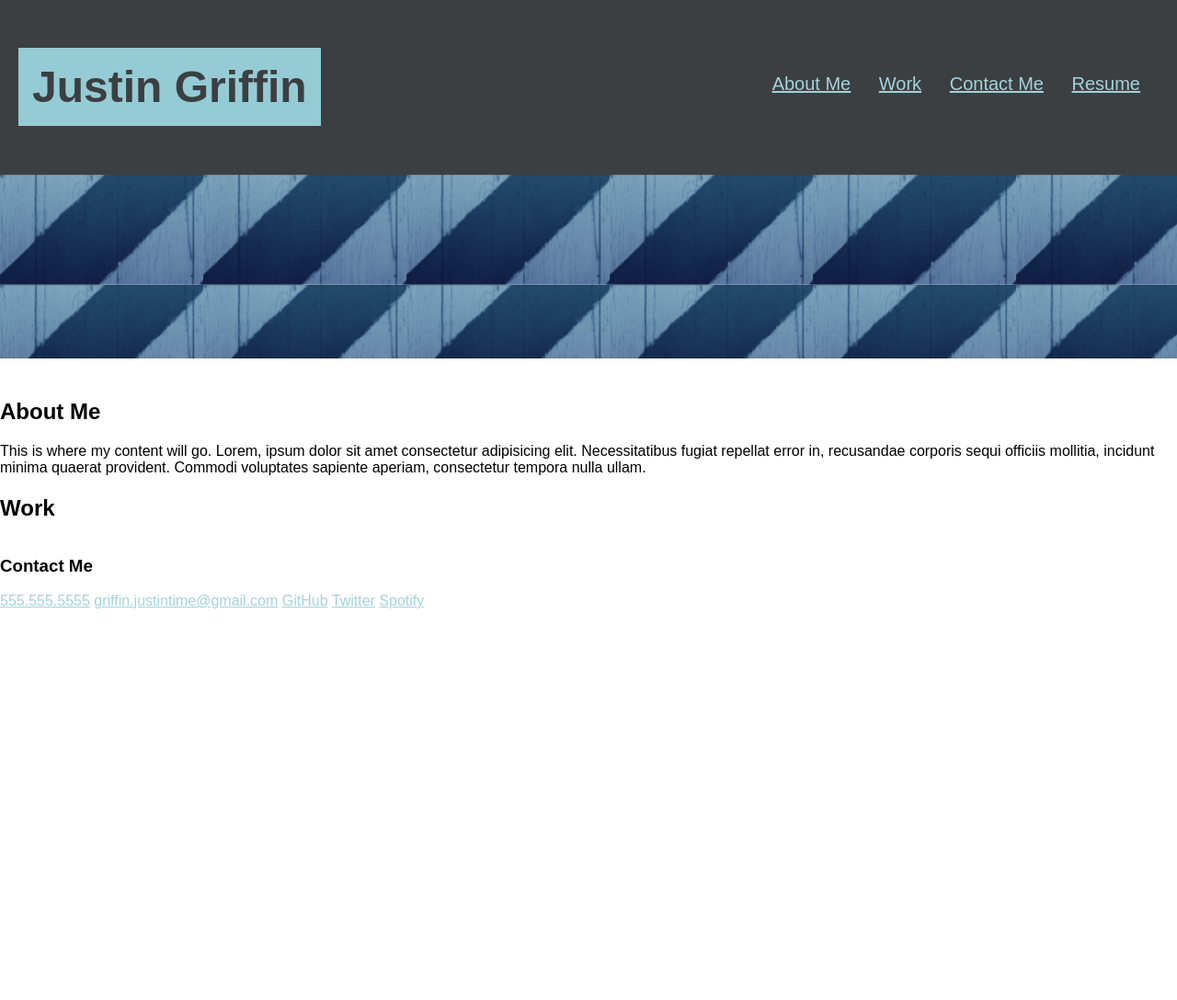
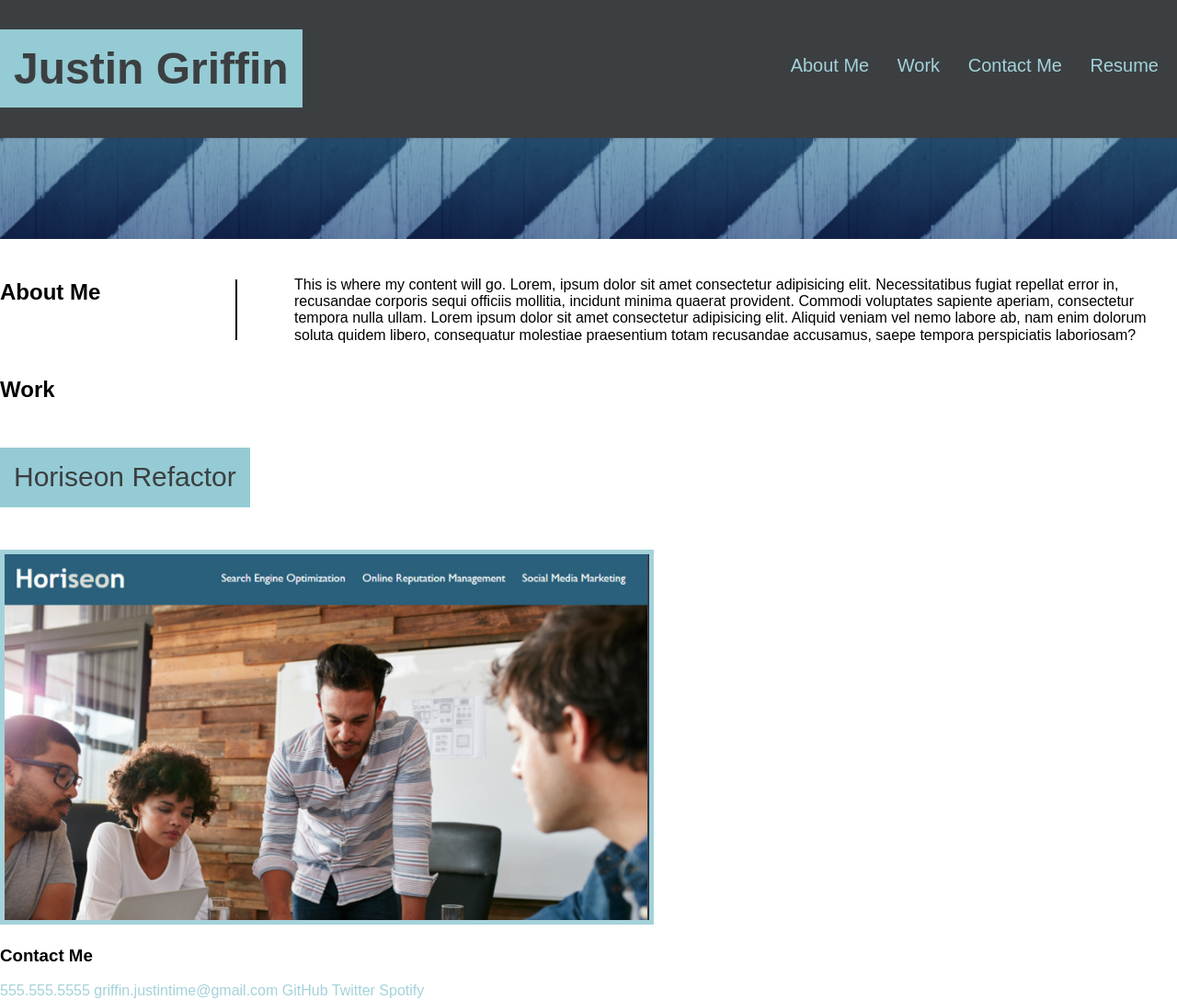
Before and after one commit to griffin-justintime/portfolio-from-scratch, a plain HTML site: page index.html in a window 1280 px wide. Shown: the whole page at 92% size. Before the commit the page ends 800 px from the top, so only its background shows below. Drawn offline with Linux system fonts and the light colour scheme.

Commit message:
flebox css and html containers

```diff
--- a/Assets/css/style.css
+++ b/Assets/css/style.css
@@ -13,17 +13,14 @@ body {
 }
 
 header {
-    padding: 20px;
+  margin: 0;
+  padding-top: 0%;
   background-color: #3b3f41;
-    /* color: #ffffff; */
 }
 
 header h1 {
-    display: inline-block;
+  display: inline-flex;
   font-size: 48px;
-}
-
-header h1 {
   color: #3b3f41;
 }
 
@@ -43,17 +40,19 @@ header nav ul li {
   margin-left: 25px;
 }
 
-
 h1 {
   background-color: rgb(149, 203, 212);
   display: inline-block;
-    padding: 15px
+  padding: 15px;
 }
 
+img {
+  border: 5px solid rgb(164, 210, 218);
+}
 /* Hero Image Style */
 
 .hero {
-    height: 200px;
+  height: 110px;
   width: 100%;
   margin-bottom: 25px;
   background-image: url("../Screenshot\ 2021-03-16\ 210755.png");
@@ -64,7 +63,7 @@ h1 {
 
 a {
   color: rgb(164, 210, 218);
-    text-decoration: underline;
+  text-decoration: none;
 }
 
 /* Class Selectors */
@@ -75,8 +74,41 @@ a {
 
 } */
 
+.flexbox {
+  display: flex;
+  flex-direction: row;
+  flex-wrap: wrap;
+  justify-content: space-between;
+  align-items: stretch;
+}
+
+.flexbox h2 {
+  flex: 0 0 20%;
+  text-align: left;
+  border-right: 2px solid black;
+}
+
+.flexbox div {
+  flex: 0 0 75%;
+}
+
+.hover:hover {
+  opacity: 0.3;
+}
+
+.block {
+  background-color: rgb(149, 203, 212);
+  display: inline-block;
+  padding: 15px;
+  display: inline-flex;
+  font-size: 30px;
+  color: #3b3f41;
+  font-family: Arial, Helvetica, sans-serif;
+}
+
 .navbot {
   display: inline;
+  text-align: center;
 }
 /* Id Selectors */
 
--- a/index.html
+++ b/index.html
@@ -32,27 +32,41 @@
     <div class="hero"></div>
     <main>
 
-      <section>
+      <section class="flexbox">
           <h2 id="about-me">
               About Me
-          </h2
+          </h2>
+
+        <div>
           <p>
             This is where my content will go. Lorem, ipsum dolor sit amet
             consectetur adipisicing elit. Necessitatibus fugiat repellat error in,
             recusandae corporis sequi officiis mollitia, incidunt minima quaerat
             provident. Commodi voluptates sapiente aperiam, consectetur tempora
-          nulla ullam.
+            nulla ullam. Lorem ipsum dolor sit amet consectetur adipisicing elit.
+            Aliquid veniam vel nemo labore ab, nam enim dolorum soluta quidem libero,
+            consequatur molestiae praesentium totam recusandae accusamus, saepe tempora perspiciatis laboriosam?
           </p>
+        </div>
       </section>
       <section>
           <h2 id="work">
               Work
           </h2>
+         <div class="container">
+          <a href="https://griffin-justintime.github.io/Horiseon-Refactor/">
+            <div><p class="block">Horiseon Refactor</p></div>
+            <p class="hover">
 
+  <img src="./Assets/meeting.png" alt="Marketing Meeting">
+  </a>
+</p>
+         </div>
       </section>
-    </main>
+
     <footer>
       <h3 id="contact-me">Contact Me</h3>
+      <div>
         <nav class="navbot">
           <a href="*">555.555.5555</a>
           <a href="*">griffin.justintime@gmail.com</a>
@@ -60,6 +74,8 @@
           <a href="*">Twitter</a>
           <a href="*">Spotify</a>
         </nav>
+      </di>
     </footer>
+  </main>
   </body>
 </html>
```
Also changed, not shown: Assets/meeting.png (added). Lines whose indentation alone changed are shown as unchanged.
